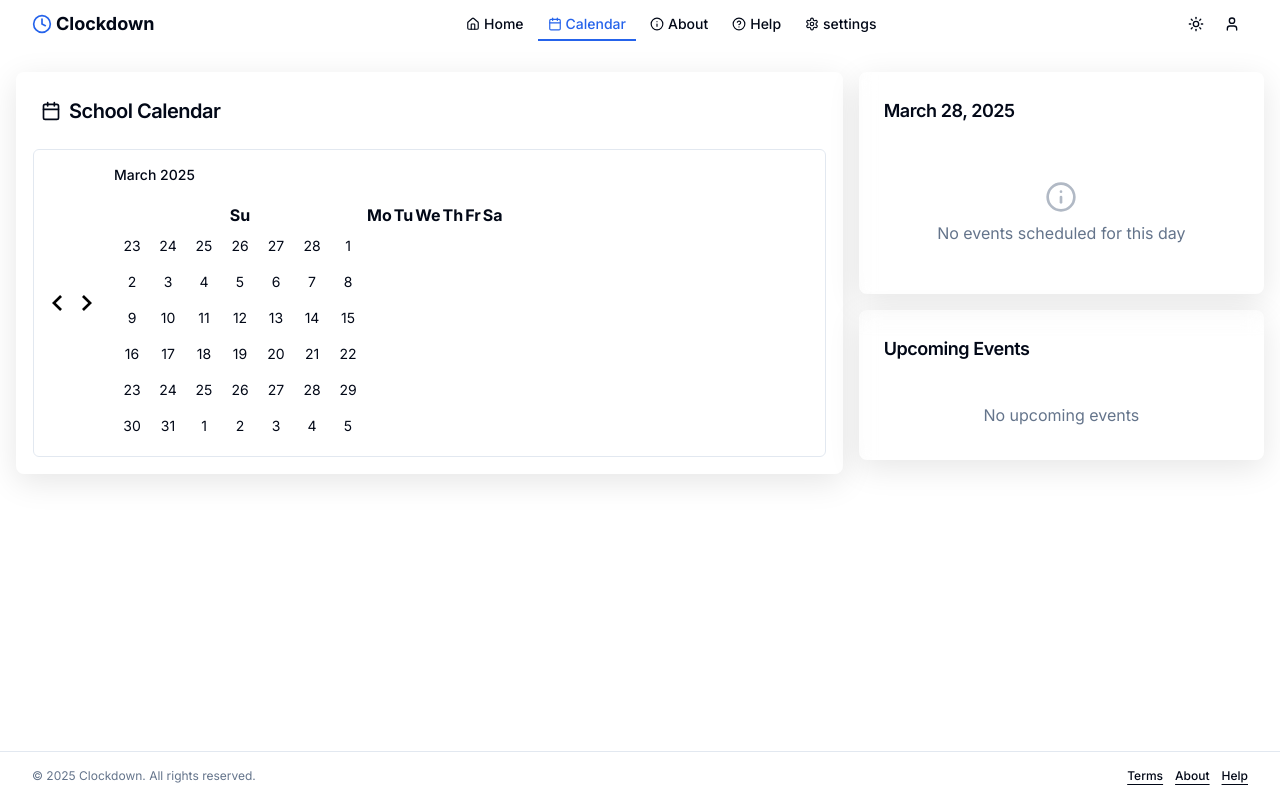
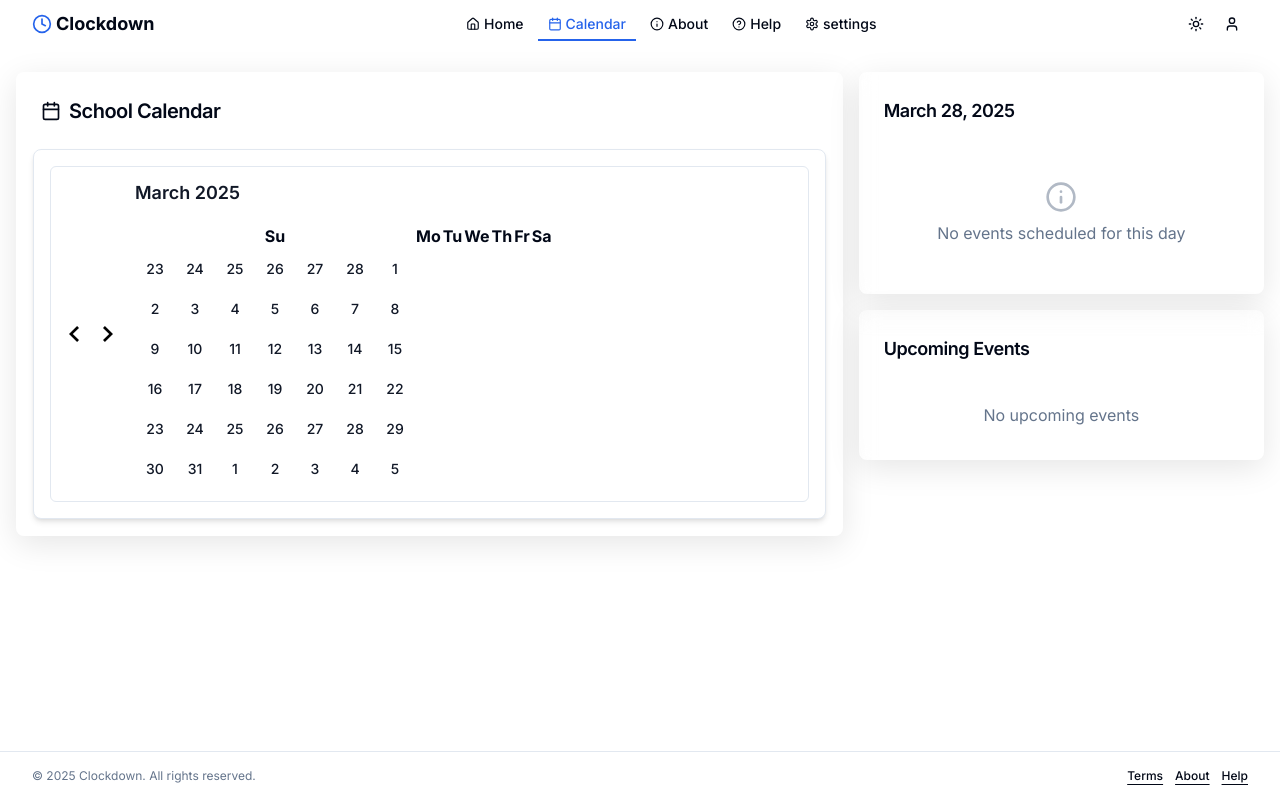
Before and after one commit to mohameodo/clockdown, a Next.js app: page /calendar in a window 1280 px wide. Built offline with nearby package versions, Linux system fonts and the light colour scheme.

Commit message:
Update calendar.tsx

```diff
--- a/components/ui/calendar.tsx
+++ b/components/ui/calendar.tsx
@@ -1,56 +1,59 @@
 "use client"
 
-import type * as React from "react"
-import { ChevronLeft, ChevronRight } from "lucide-react"
-import { DayPicker } from "react-day-picker"
+import type * as React from "react";
+import { ChevronLeft, ChevronRight } from "lucide-react";
+import { DayPicker } from "react-day-picker";
 
-import { cn } from "@/lib/utils"
-import { buttonVariants } from "@/components/ui/button"
+import { cn } from "@/lib/utils";
+import { buttonVariants } from "@/components/ui/button";
 
-export type CalendarProps = React.ComponentProps<typeof DayPicker>
+export type CalendarProps = React.ComponentProps<typeof DayPicker>;
 
 function Calendar({ className, classNames, showOutsideDays = true, ...props }: CalendarProps) {
   return (
+    <div className="rounded-lg border shadow-md p-4 bg-white dark:bg-gray-900">
       <DayPicker
         showOutsideDays={showOutsideDays}
         className={cn("p-3", className)}
         classNames={{
           months: "flex flex-col sm:flex-row space-y-4 sm:space-x-4 sm:space-y-0",
           month: "space-y-4",
-        caption: "flex justify-center pt-1 relative items-center",
-        caption_label: "text-sm font-medium",
-        nav: "space-x-1 flex items-center",
+          caption: "flex justify-between items-center pb-2 border-b dark:border-gray-700",
+          caption_label: "text-lg font-semibold text-gray-900 dark:text-gray-100",
+          nav: "flex items-center gap-2",
           nav_button: cn(
             buttonVariants({ variant: "outline" }),
-          "h-7 w-7 bg-transparent p-0 opacity-50 hover:opacity-100",
+            "h-8 w-8 flex items-center justify-center bg-gray-100 dark:bg-gray-800 text-gray-700 dark:text-gray-200 hover:bg-gray-200 dark:hover:bg-gray-700 rounded-full"
           ),
-        nav_button_previous: "absolute left-1",
-        nav_button_next: "absolute right-1",
-        table: "w-full border-collapse space-y-1",
-        head_row: "flex",
-        head_cell: "text-muted-foreground rounded-md w-9 font-normal text-[0.8rem]",
-        row: "flex w-full mt-2",
-        cell: "h-9 w-9 text-center text-sm p-0 relative [&:has([aria-selected].day-range-end)]:rounded-r-md [&:has([aria-selected].day-outside)]:bg-accent/50 [&:has([aria-selected])]:bg-accent first:[&:has([aria-selected])]:rounded-l-md last:[&:has([aria-selected])]:rounded-r-md focus-within:relative focus-within:z-20",
-        day: cn(buttonVariants({ variant: "ghost" }), "h-9 w-9 p-0 font-normal aria-selected:opacity-100"),
-        day_range_end: "day-range-end",
+          nav_button_previous: "ml-2",
+          nav_button_next: "mr-2",
+          table: "w-full border-collapse",
+          head_row: "flex text-gray-700 dark:text-gray-300",
+          head_cell: "w-10 h-10 flex items-center justify-center text-sm font-medium",
+          row: "flex",
+          cell: "w-10 h-10 flex items-center justify-center text-sm relative",
+          day: cn(
+            buttonVariants({ variant: "ghost" }),
+            "w-10 h-10 p-0 font-medium text-gray-900 dark:text-gray-100 rounded-md hover:bg-gray-200 dark:hover:bg-gray-700"
+          ),
           day_selected:
-          "bg-primary text-primary-foreground hover:bg-primary hover:text-primary-foreground focus:bg-primary focus:text-primary-foreground",
-        day_today: "bg-accent text-accent-foreground",
-        day_outside:
-          "day-outside text-muted-foreground opacity-50 aria-selected:bg-accent/50 aria-selected:text-muted-foreground aria-selected:opacity-30",
-        day_disabled: "text-muted-foreground opacity-50",
-        day_range_middle: "aria-selected:bg-accent aria-selected:text-accent-foreground",
-        day_hidden: "invisible",
+            "bg-blue-600 text-white hover:bg-blue-700 dark:bg-blue-500 dark:hover:bg-blue-600",
+          day_today: "bg-gray-300 dark:bg-gray-700 text-gray-900 dark:text-gray-100",
+          day_outside: "text-gray-400 dark:text-gray-500",
+          day_disabled: "text-gray-300 dark:text-gray-600 cursor-not-allowed",
+          day_range_middle: "bg-blue-200 dark:bg-blue-800 text-gray-900 dark:text-gray-100",
           ...classNames,
         }}
         components={{
-        IconLeft: ({ ...props }) => <ChevronLeft className="h-4 w-4" />,
-        IconRight: ({ ...props }) => <ChevronRight className="h-4 w-4" />,
+          IconLeft: () => <ChevronLeft className="h-5 w-5" />,
+          IconRight: () => <ChevronRight className="h-5 w-5" />,
         }}
         {...props}
       />
-  )
+    </div>
+  );
 }
-Calendar.displayName = "Calendar"
 
-export { Calendar }
+Calendar.displayName = "Calendar";
+
+export { Calendar };
```
Lines whose indentation alone changed are shown as unchanged.
